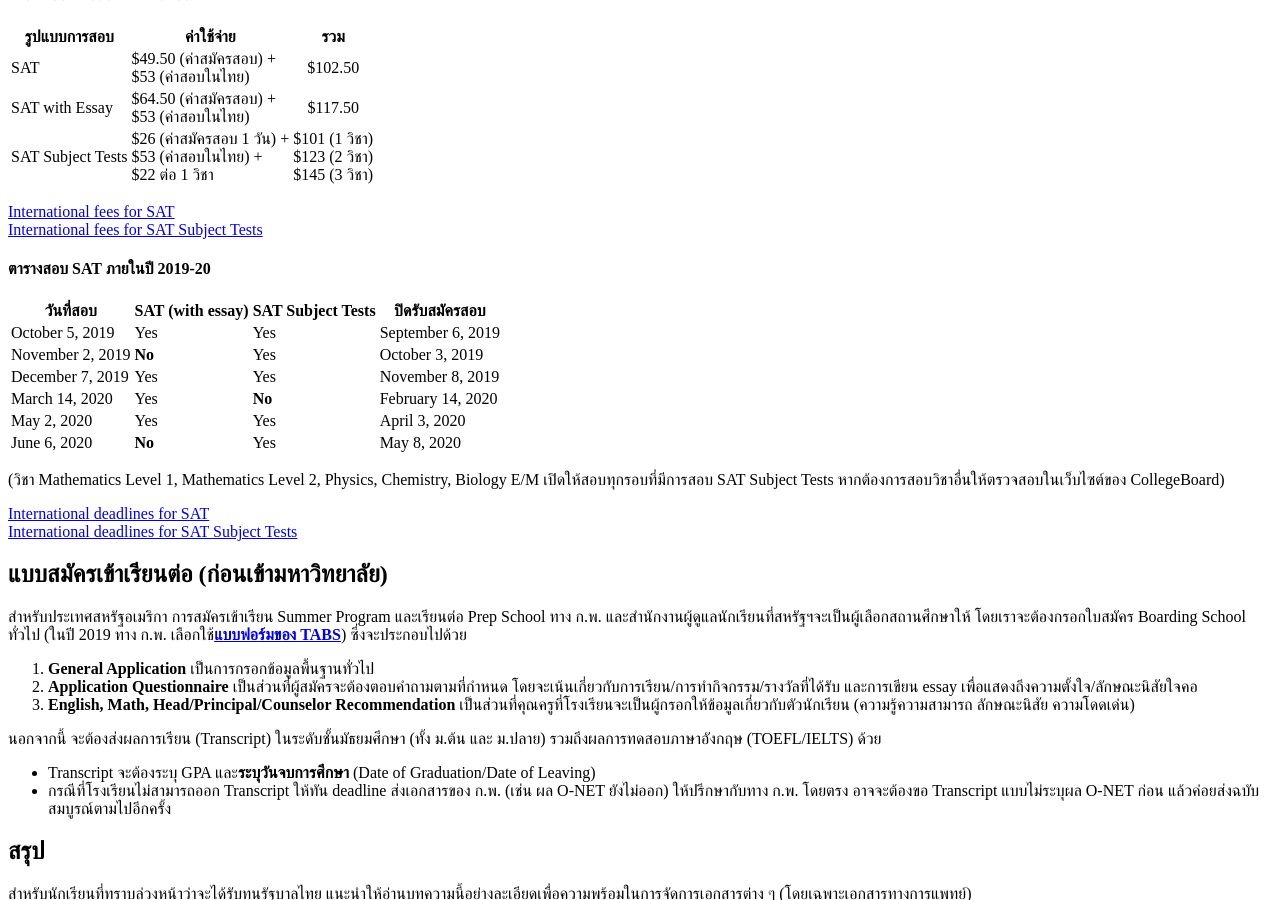
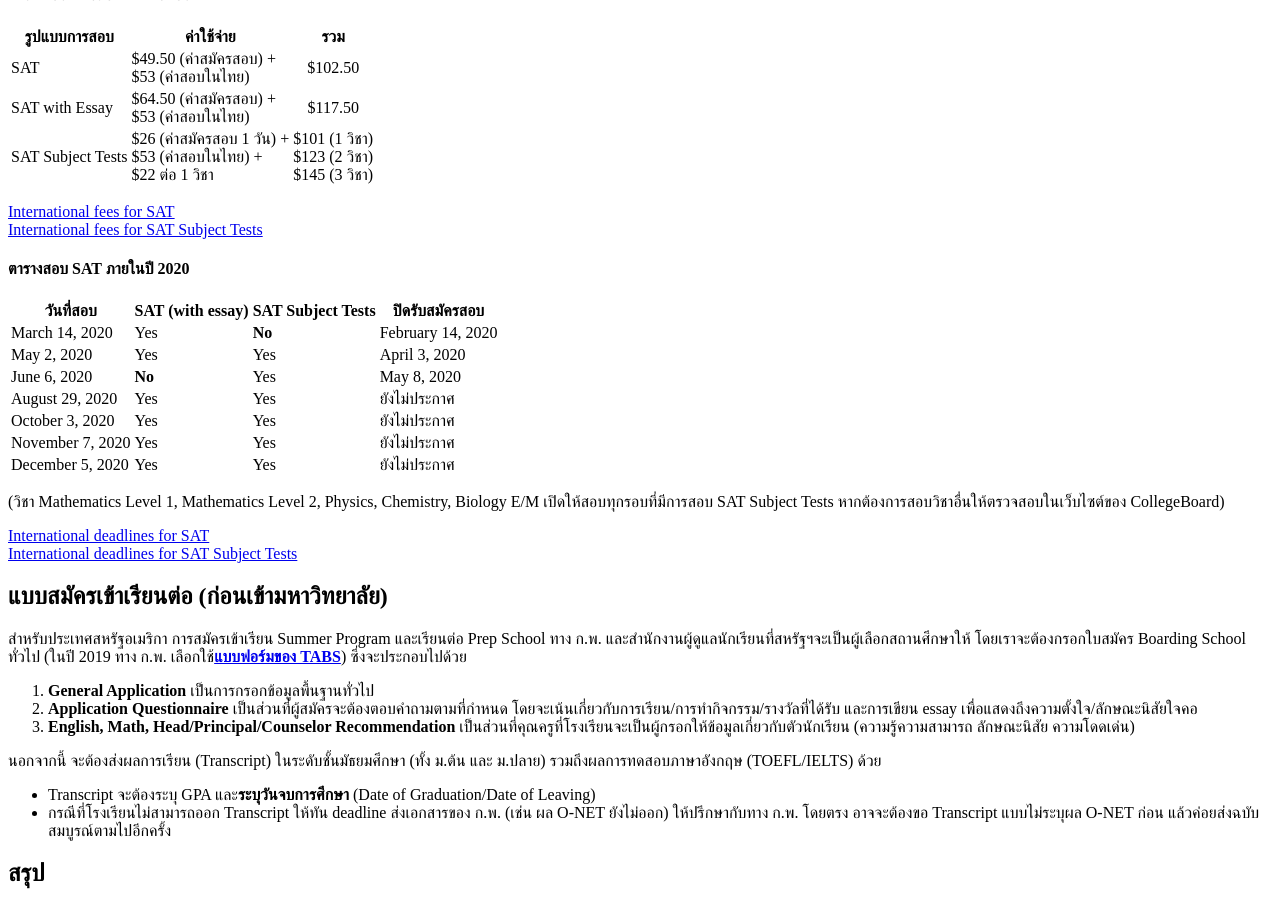
Before and after one commit to tchomphoochan/tchomphoochan.github.io, a Jekyll site: the page built from _posts/2019-04-22-ocsc-doc-prep-guide.md, in a window 1280 px wide and 900 px high, scrolled down 3608 px. Built offline with Jekyll 4.4.1, drawn with Linux system fonts in a browser that asks for light colours; some web fonts are replaced; comment, search, counter and statistics services are not loaded; some of the changed text lies outside the part shown.

Commit message:
Edit test schedule for OCSC doc prep guide

```diff
--- a/_posts/2019-04-22-ocsc-doc-prep-guide.md
+++ b/_posts/2019-04-22-ocsc-doc-prep-guide.md
@@ -141,16 +141,17 @@
 [International fees for SAT](https://collegereadiness.collegeboard.org/sat/register/international/fees)\\
 [International fees for SAT Subject Tests](https://collegereadiness.collegeboard.org/sat-subject-tests/register/international-registration/fees)
 
-#### ตารางสอบ SAT ภายในปี 2019-20
+#### ตารางสอบ SAT ภายในปี 2020
 
 |วันที่สอบ|SAT (with essay)|SAT Subject Tests|ปิดรับสมัครสอบ|
 |--|--|--|--|
-|October 5, 2019|Yes|Yes|September 6, 2019|
-|November 2, 2019|**No**|Yes|October 3, 2019|
-|December 7, 2019|Yes|Yes|November 8, 2019|
 |March 14, 2020|Yes|**No**|February 14, 2020|
 |May 2, 2020|Yes|Yes|April 3, 2020|
 |June 6, 2020|**No**|Yes|May 8, 2020|
+|August 29, 2020|Yes|Yes|ยังไม่ประกาศ|
+|October 3, 2020|Yes|Yes|ยังไม่ประกาศ|
+|November 7, 2020|Yes|Yes|ยังไม่ประกาศ|
+|December 5, 2020|Yes|Yes|ยังไม่ประกาศ|
 
 (วิชา Mathematics Level 1, Mathematics Level 2, Physics, Chemistry, Biology E/M เปิดให้สอบทุกรอบที่มีการสอบ SAT Subject Tests หากต้องการสอบวิชาอื่นให้ตรวจสอบในเว็บไซต์ของ CollegeBoard)
 
```
